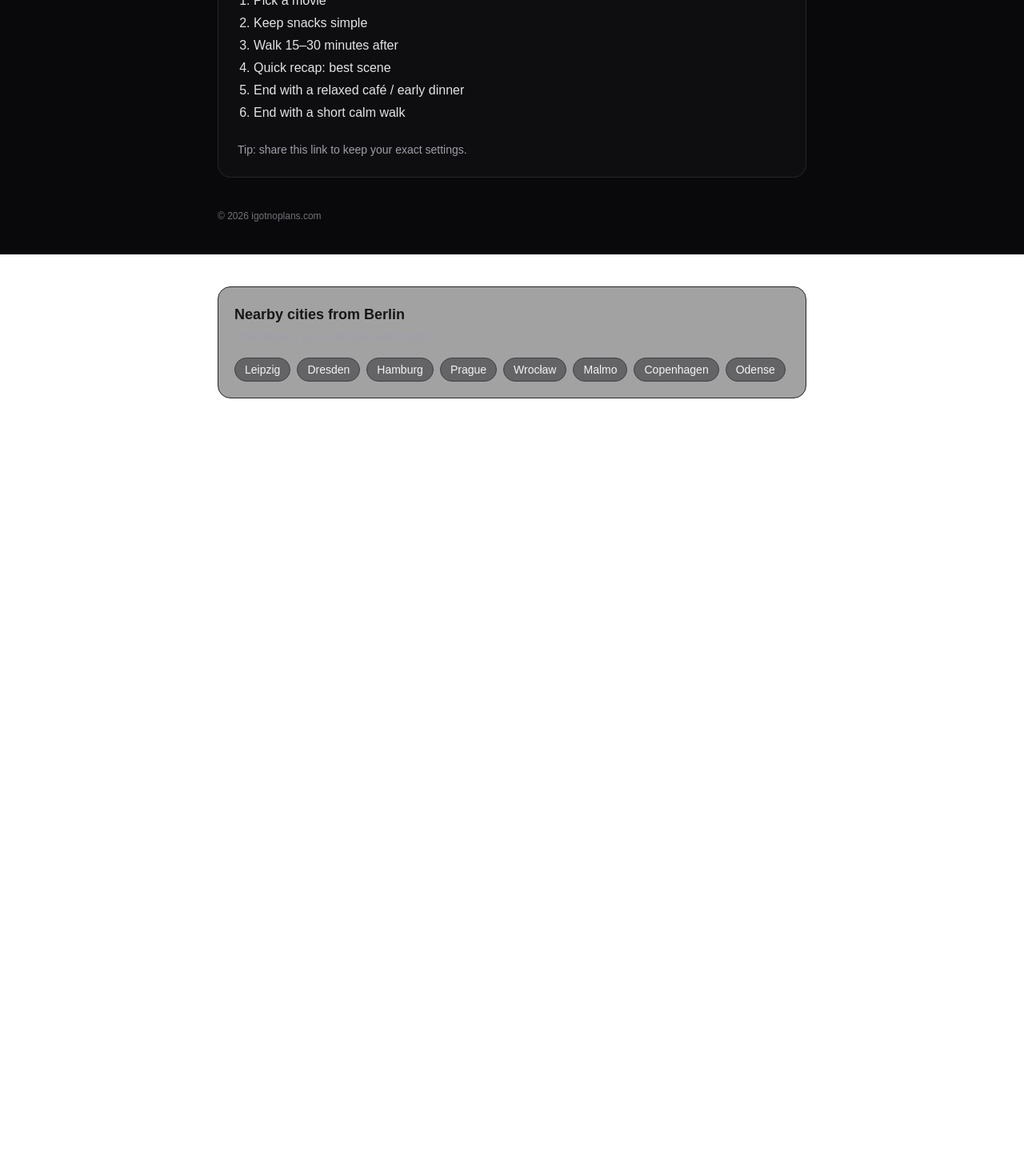
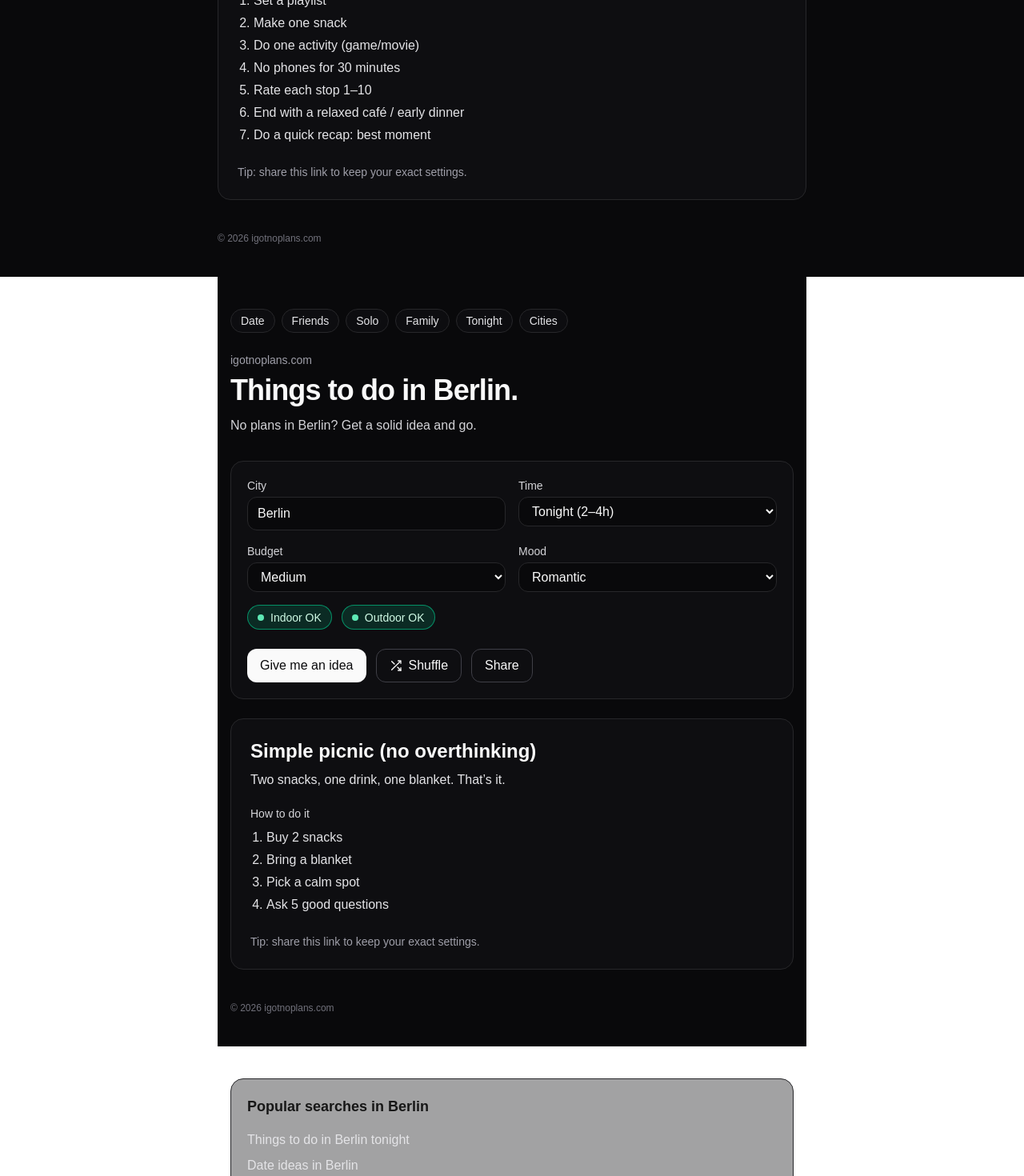
Before and after one commit to Salvrath/igotnoplans, a Next.js app: page /things-to-do-in/berlin in a window 1280 px wide. Shown: the part 700-2170 px from the top of the page at 80% size. Before the commit the page ends 1238 px from the top, so only its background shows below. Built offline with nearby package versions, Linux system fonts and the light colour scheme.

Commit message:
Added long-tail-motor

```diff
--- a/app/components/IdeaGenerator.tsx
+++ b/app/components/IdeaGenerator.tsx
@@ -1,6 +1,6 @@
 "use client";
 
-import React, { useMemo, useState } from "react";
+import React, { useMemo, useState, useEffect } from "react";
 import { usePathname } from "next/navigation";
 import {
   ALL_IDEAS as IDEAS,
@@ -12,12 +12,22 @@ import {
 } from "@/lib/ideas";
 import { pickOne } from "@/lib/utils";
 
+type PresetDefaults = Partial<{
+  useCase: UseCase;
+  timeWindow: TimeWindow;
+  budget: Budget;
+  mood: Mood;
+  indoorsOk: boolean;
+  outdoorsOk: boolean;
+}>;
+
 type Props = {
   useCase: UseCase;
   headline: string;
   subheadline: string;
   shareText: string;
   defaultCity?: string;
+  presetDefaults?: PresetDefaults;
 };
 
 function ShuffleIcon({ className = "" }: { className?: string }) {
@@ -60,56 +70,101 @@ function getDefaultMood(useCase: UseCase): Mood {
     : "romantic";
 }
 
-function safeInitState(defaultCity: string | undefined, defaultMood: Mood): InitState {
+function parseTimeWindow(v?: string | null): TimeWindow | null {
+  const t = (v ?? "").toLowerCase();
+  if (t === "tonight") return "tonight";
+  if (t === "halfday" || t === "half-day") return "halfday";
+  if (t === "fullday" || t === "full-day") return "fullday";
+  return null;
+}
+
+function parseBudget(v?: string | null): Budget | null {
+  const b = (v ?? "").toLowerCase();
+  if (b === "low" || b === "medium" || b === "high") return b as Budget;
+  return null;
+}
+
+function parseMood(v?: string | null): Mood | null {
+  const m = (v ?? "").toLowerCase();
+  if (m === "cozy" || m === "active" || m === "romantic" || m === "fun" || m === "chill") return m as Mood;
+  return null;
+}
+
+function safeInitState(
+  defaultCity: string | undefined,
+  defaultMood: Mood,
+  presetDefaults?: PresetDefaults
+): InitState {
   // Server-säker fallback
   if (typeof window === "undefined") {
     return {
       city: defaultCity ?? "",
-      timeWindow: "tonight",
-      budget: "medium",
-      mood: defaultMood,
-      indoorsOk: true,
-      outdoorsOk: true,
+      timeWindow: presetDefaults?.timeWindow ?? "tonight",
+      budget: presetDefaults?.budget ?? "medium",
+      mood: presetDefaults?.mood ?? defaultMood,
+      indoorsOk: presetDefaults?.indoorsOk ?? true,
+      outdoorsOk: presetDefaults?.outdoorsOk ?? true,
     };
   }
 
   const p = new URLSearchParams(window.location.search);
 
+  // URL params (ska vinna över preset)
   const c = p.get("city")?.trim();
+  const timeFromUrl = parseTimeWindow(p.get("time"));
+  const budgetFromUrl = parseBudget(p.get("budget"));
+  const moodFromUrl = parseMood(p.get("mood"));
 
-  const tRaw = p.get("time")?.toLowerCase();
-  const bRaw = p.get("budget")?.toLowerCase();
-  const mRaw = p.get("mood")?.toLowerCase();
+  const indoorRaw = p.get("indoor");
+  const outdoorRaw = p.get("outdoor");
 
-  const indoor = p.get("indoor");
-  const outdoor = p.get("outdoor");
+  const indoorsFromUrl = indoorRaw === null ? null : indoorRaw === "0" ? false : true;
+  const outdoorsFromUrl = outdoorRaw === null ? null : outdoorRaw === "0" ? false : true;
 
-  const timeWindow: TimeWindow =
-    tRaw === "tonight" || tRaw === "halfday" || tRaw === "fullday" ? (tRaw as TimeWindow) : "tonight";
+  // Merge order:
+  // 1) presetDefaults
+  // 2) URL params (override)
+  // 3) fallbacks
+  const timeWindow =
+    timeFromUrl ?? presetDefaults?.timeWindow ?? "tonight";
 
-  const budget: Budget =
-    bRaw === "low" || bRaw === "medium" || bRaw === "high" ? (bRaw as Budget) : "medium";
+  const budget =
+    budgetFromUrl ?? presetDefaults?.budget ?? "medium";
 
-  const mood: Mood =
-    mRaw === "cozy" || mRaw === "active" || mRaw === "romantic" || mRaw === "fun" || mRaw === "chill"
-      ? (mRaw as Mood)
-      : defaultMood;
+  const mood =
+    moodFromUrl ?? presetDefaults?.mood ?? defaultMood;
+
+  const indoorsOk =
+    indoorsFromUrl ?? presetDefaults?.indoorsOk ?? true;
+
+  const outdoorsOk =
+    outdoorsFromUrl ?? presetDefaults?.outdoorsOk ?? true;
 
   return {
     city: c ?? defaultCity ?? "",
     timeWindow,
     budget,
     mood,
-    indoorsOk: indoor === "0" ? false : true,
-    outdoorsOk: outdoor === "0" ? false : true,
+    indoorsOk,
+    outdoorsOk,
   };
 }
 
-export default function IdeaGenerator({ useCase, headline, subheadline, shareText, defaultCity }: Props) {
+export default function IdeaGenerator({
+  useCase,
+  headline,
+  subheadline,
+  shareText,
+  defaultCity,
+  presetDefaults,
+}: Props) {
   const defaultMood = getDefaultMood(useCase);
 
-  // Init från URL + defaultCity (utan useEffect => lint OK)
-  const init = useMemo(() => safeInitState(defaultCity, defaultMood), [defaultCity, defaultMood]);
+  // Init från preset + URL + defaultCity
+  const init = useMemo(
+    () => safeInitState(defaultCity, defaultMood, presetDefaults),
+    [defaultCity, defaultMood, presetDefaults]
+  );
 
   const [city, setCity] = useState(init.city);
   const [timeWindow, setTimeWindow] = useState<TimeWindow>(init.timeWindow);
@@ -147,7 +202,9 @@ export default function IdeaGenerator({ useCase, headline, subheadline, shareTex
     }
 
     function relaxBudget() {
-      return IDEAS.filter((i) => i.useCase === useCase).filter((i) => i.timeWindows.includes(timeWindow));
+      return IDEAS.filter((i) => i.useCase === useCase).filter((i) =>
+        i.timeWindows.includes(timeWindow)
+      );
     }
 
     function relaxTime() {
@@ -169,12 +226,21 @@ export default function IdeaGenerator({ useCase, headline, subheadline, shareTex
     return relaxTime();
   }, [budget, indoorsOk, mood, outdoorsOk, timeWindow, useCase]);
 
-  // Auto-generate direkt (utan effect => lint OK)
   const [cardNonce, setCardNonce] = useState(0);
+
+  // Start: välj en idé från candidates
   const [current, setCurrent] = useState<Idea | null>(() => {
     const pool = (candidates.length ? candidates : IDEAS.filter((i) => i.useCase === useCase)) as Idea[];
     return pool.length ? pickOne(pool) : null;
   });
+
+  // När filters ändras: generera en ny idé automatiskt (så card matchar current filters)
+  useEffect(() => {
+    const pool = candidates.length ? candidates : IDEAS.filter((i) => i.useCase === useCase);
+    setCurrent(pool.length ? pickOne(pool) : null);
+    setCardNonce((n) => n + 1);
+    // eslint-disable-next-line react-hooks/exhaustive-deps
+  }, [useCase, timeWindow, budget, mood, indoorsOk, outdoorsOk]);
 
   function generate() {
     const pool = candidates.length ? candidates : IDEAS.filter((i) => i.useCase === useCase);
--- /dev/null
+++ b/app/components/PopularSearches.tsx
@@ -0,0 +1,52 @@
+import Link from "next/link";
+
+type Props = {
+  citySlug: string;
+  cityName: string;
+};
+
+export default function PopularSearches({ citySlug, cityName }: Props) {
+  const items = [
+    {
+      label: `Things to do in ${cityName} tonight`,
+      href: `/things-to-do-in/${citySlug}?time=tonight`,
+    },
+    {
+      label: `Date ideas in ${cityName}`,
+      href: `/things-to-do-in/${citySlug}?useCase=date`,
+    },
+    {
+      label: `Things to do in ${cityName} with friends`,
+      href: `/things-to-do-in/${citySlug}?useCase=friends`,
+    },
+    {
+      label: `Free things to do in ${cityName}`,
+      href: `/things-to-do-in/${citySlug}?budget=low`,
+    },
+    {
+      label: `Indoor activities in ${cityName}`,
+      href: `/things-to-do-in/${citySlug}?place=indoor`,
+    },
+  ];
+
+  return (
+    <section className="mt-10 rounded-2xl border border-zinc-800 bg-zinc-900/40 p-5">
+      <h2 className="text-lg font-semibold">
+        Popular searches in {cityName}
+      </h2>
+
+      <ul className="mt-4 space-y-2">
+        {items.map((item) => (
+          <li key={item.href}>
+            <Link
+              href={item.href}
+              className="text-zinc-200 hover:underline"
+            >
+              {item.label}
+            </Link>
+          </li>
+        ))}
+      </ul>
+    </section>
+  );
+}
--- /dev/null
+++ b/app/things-to-do-in/[city]/[preset]/ClientPresetPage.tsx
@@ -0,0 +1,38 @@
+"use client";
+
+import dynamic from "next/dynamic";
+import { useParams } from "next/navigation";
+import { getCityName } from "@/lib/cities";
+import { PRESETS, type PresetSlug, isPresetSlug } from "@/lib/presets";
+
+const IdeaGenerator = dynamic(() => import("@/app/components/IdeaGenerator"), {
+  ssr: false,
+});
+
+export default function ClientPresetPage() {
+  const params = useParams<{ city?: string | string[]; preset?: string | string[] }>();
+
+  const cityParam = params?.city;
+  const presetParam = params?.preset;
+
+  const citySlug = Array.isArray(cityParam) ? cityParam[0] : cityParam;
+  const presetSlug = Array.isArray(presetParam) ? presetParam[0] : presetParam;
+
+  const city = typeof citySlug === "string" ? citySlug : "stockholm";
+  const preset = typeof presetSlug === "string" && isPresetSlug(presetSlug) ? (presetSlug as PresetSlug) : "tonight";
+
+  const cityTitle = getCityName(city);
+  const presetConfig = PRESETS[preset];
+
+  return (
+    <IdeaGenerator
+      key={`${city}:${preset}`}
+      presetDefaults={{ timeWindow: "tonight", budnpmget: "low", mood: "chill", indoorsOk: true, outdoorsOk: false }}
+      useCase={(presetConfig.defaults.useCase ?? "date") as any}
+      headline={`Things to do in ${cityTitle} ${presetConfig.titleSuffix}.`}
+      subheadline={`No plans in ${cityTitle}? Here are ${presetConfig.label.toLowerCase()} ideas.`}
+      shareText={`No plans in ${cityTitle}? Try this:`}
+      defaultCity={cityTitle}
+    />
+  );
+}
--- /dev/null
+++ b/app/things-to-do-in/[city]/[preset]/page.tsx
@@ -0,0 +1,78 @@
+import ClientPresetPage from "./ClientPresetPage";
+import NearbyCities from "@/app/components/NearbyCities";
+import PopularSearches from "@/app/components/PopularSearches";
+import { CITY_GEO, SEED_CITIES, type CitySlug } from "@/lib/cities";
+import { getNearbyCities } from "@/lib/nearby";
+import { PRESETS, isPresetSlug, type PresetSlug } from "@/lib/presets";
+import { notFound } from "next/navigation";
+
+type Params = { city?: string; preset?: string };
+type Props = { params: Params | Promise<Params> };
+
+async function unwrapParams(p: Props["params"]): Promise<Params> {
+  return (p as any)?.then ? await (p as Promise<Params>) : (p as Params);
+}
+
+function getCitySlug(x?: string): CitySlug {
+  const raw = decodeURIComponent(x ?? "").trim().toLowerCase();
+  const slug = (raw || "stockholm") as CitySlug;
+  if (!SEED_CITIES.includes(slug)) notFound();
+  return slug;
+}
+
+function getPresetSlug(x?: string): PresetSlug {
+  const raw = decodeURIComponent(x ?? "").trim().toLowerCase();
+  if (!raw || !isPresetSlug(raw)) notFound();
+  return raw;
+}
+
+export async function generateMetadata({ params }: Props) {
+  const p = await unwrapParams(params);
+  const citySlug = getCitySlug(p.city);
+  const presetSlug = getPresetSlug(p.preset);
+
+  const cityTitle = CITY_GEO[citySlug]?.name ?? citySlug;
+  const preset = PRESETS[presetSlug];
+
+  const canonical = `https://igotnoplans.com/things-to-do-in/${citySlug}/${presetSlug}`;
+
+  const title = `Things to do in ${cityTitle} ${preset.titleSuffix} | I Got No Plans`;
+  const description = `No plans in ${cityTitle}? Get instant ${preset.label.toLowerCase()} ideas for dates, friends, solo and family.`;
+
+  return {
+    title,
+    description,
+    alternates: { canonical },
+    openGraph: {
+      title,
+      description,
+      url: canonical,
+      siteName: "I Got No Plans",
+      type: "website",
+    },
+    twitter: {
+      card: "summary_large_image",
+      title,
+      description,
+    },
+  };
+}
+
+export default async function Page({ params }: Props) {
+  const p = await unwrapParams(params);
+  const citySlug = getCitySlug(p.city);
+  const presetSlug = getPresetSlug(p.preset);
+
+  const cityTitle = CITY_GEO[citySlug]?.name ?? citySlug;
+  const nearby = getNearbyCities(citySlug, 8);
+
+  return (
+    <>
+      <ClientPresetPage />
+      <div className="mx-auto max-w-3xl px-4 pb-10">
+        <PopularSearches citySlug={citySlug} cityName={cityTitle} />
+        <NearbyCities currentCityName={cityTitle} items={nearby} />
+      </div>
+    </>
+  );
+}
--- a/app/things-to-do-in/[city]/page.tsx
+++ b/app/things-to-do-in/[city]/page.tsx
@@ -3,6 +3,7 @@ import NearbyCities from "@/app/components/NearbyCities";
 import { CITY_GEO, SEED_CITIES, type CitySlug } from "@/lib/cities";
 import { getNearbyCities } from "@/lib/nearby";
 import { notFound } from "next/navigation";
+import PopularSearches from "@/app/components/PopularSearches";
 
 type Params = { city?: string };
 type Props = { params: Params | Promise<Params> };
@@ -44,6 +45,8 @@ export async function generateMetadata({ params }: Props) {
   };
 }
 
+
+
 export default async function Page({ params }: Props) {
   const p = await unwrapParams(params);
   const citySlug = getCitySlug(p.city);
@@ -55,7 +58,20 @@ export default async function Page({ params }: Props) {
     <>
       <ClientPage />
       <div className="mx-auto max-w-3xl px-4 pb-10">
-        <NearbyCities currentCityName={cityTitle} items={nearby} />
+<ClientPage />
+
+<div className="mx-auto max-w-3xl px-4 pb-10">
+  <PopularSearches
+    citySlug={citySlug}
+    cityName={cityTitle}
+  />
+
+  <NearbyCities
+    currentCityName={cityTitle}
+    items={nearby}
+  />
+</div>
+
       </div>
     </>
   );
--- /dev/null
+++ b/lib/presets.ts
@@ -0,0 +1,101 @@
+export type PresetSlug =
+  | "tonight"
+  | "half-day"
+  | "full-day"
+  | "date"
+  | "with-friends"
+  | "solo"
+  | "family"
+  | "low-budget"
+  | "high-budget"
+  | "indoor"
+  | "outdoor"
+  | "romantic"
+  | "chill";
+
+export type PresetDefaults = Partial<{
+  useCase: "date" | "friends" | "solo" | "family" | "tonight";
+  time: "tonight" | "half-day" | "full-day";
+  budget: "low" | "medium" | "high";
+  place: "indoor" | "outdoor";
+  mood: string;
+}>;
+
+export const PRESETS: Record<
+  PresetSlug,
+  {
+    label: string;
+    titleSuffix: string; // används i metadata
+    defaults: PresetDefaults;
+  }
+> = {
+  "tonight": {
+    label: "Tonight",
+    titleSuffix: "tonight",
+    defaults: { time: "tonight", useCase: "tonight" },
+  },
+  "half-day": {
+    label: "Half day",
+    titleSuffix: "for half a day",
+    defaults: { time: "half-day" },
+  },
+  "full-day": {
+    label: "Full day",
+    titleSuffix: "for a full day",
+    defaults: { time: "full-day" },
+  },
+  "date": {
+    label: "Date ideas",
+    titleSuffix: "date ideas",
+    defaults: { useCase: "date", mood: "romantic" },
+  },
+  "with-friends": {
+    label: "With friends",
+    titleSuffix: "with friends",
+    defaults: { useCase: "friends" },
+  },
+  "solo": {
+    label: "Solo",
+    titleSuffix: "solo",
+    defaults: { useCase: "solo" },
+  },
+  "family": {
+    label: "Family",
+    titleSuffix: "with family",
+    defaults: { useCase: "family" },
+  },
+  "low-budget": {
+    label: "Low budget",
+    titleSuffix: "on a low budget",
+    defaults: { budget: "low" },
+  },
+  "high-budget": {
+    label: "High budget",
+    titleSuffix: "on a high budget",
+    defaults: { budget: "high" },
+  },
+  "indoor": {
+    label: "Indoor",
+    titleSuffix: "indoor activities",
+    defaults: { place: "indoor" },
+  },
+  "outdoor": {
+    label: "Outdoor",
+    titleSuffix: "outdoor activities",
+    defaults: { place: "outdoor" },
+  },
+  "romantic": {
+    label: "Romantic",
+    titleSuffix: "romantic ideas",
+    defaults: { mood: "romantic" },
+  },
+  "chill": {
+    label: "Chill",
+    titleSuffix: "chill ideas",
+    defaults: { mood: "chill" },
+  },
+};
+
+export function isPresetSlug(x: string): x is PresetSlug {
+  return Object.prototype.hasOwnProperty.call(PRESETS, x);
+}
```
